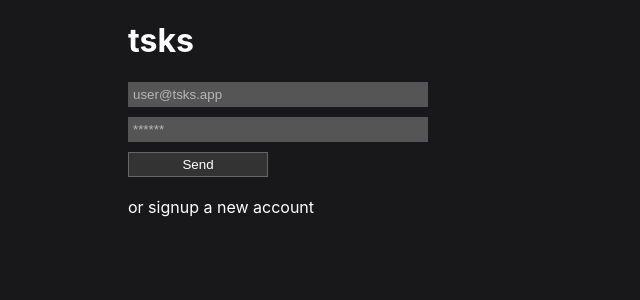
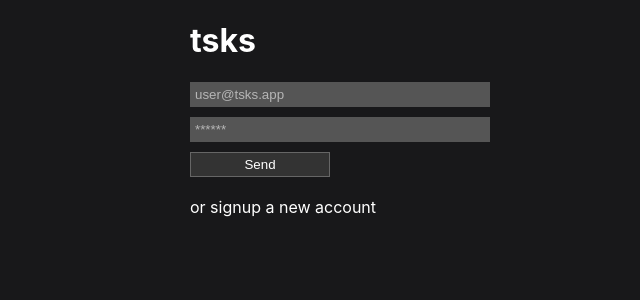
Before and after one commit to luanrv00/tsks, a Next.js app: page /signin in a window 1280 px wide. Shown: the top 300 px of the page, without its empty margins (0-640 px from the left). Built offline with nearby package versions, Linux system fonts and the light colour scheme; no server answers.

Commit message:
refactor: updates max-width for desktop

```diff
--- a/components/layout/index.module.css
+++ b/components/layout/index.module.css
@@ -6,6 +6,6 @@
 
 @media (min-width: 1024px) {
   .wrapper {
-    max-width: 1024px;
+    max-width: 900px;
   }
 }
```
